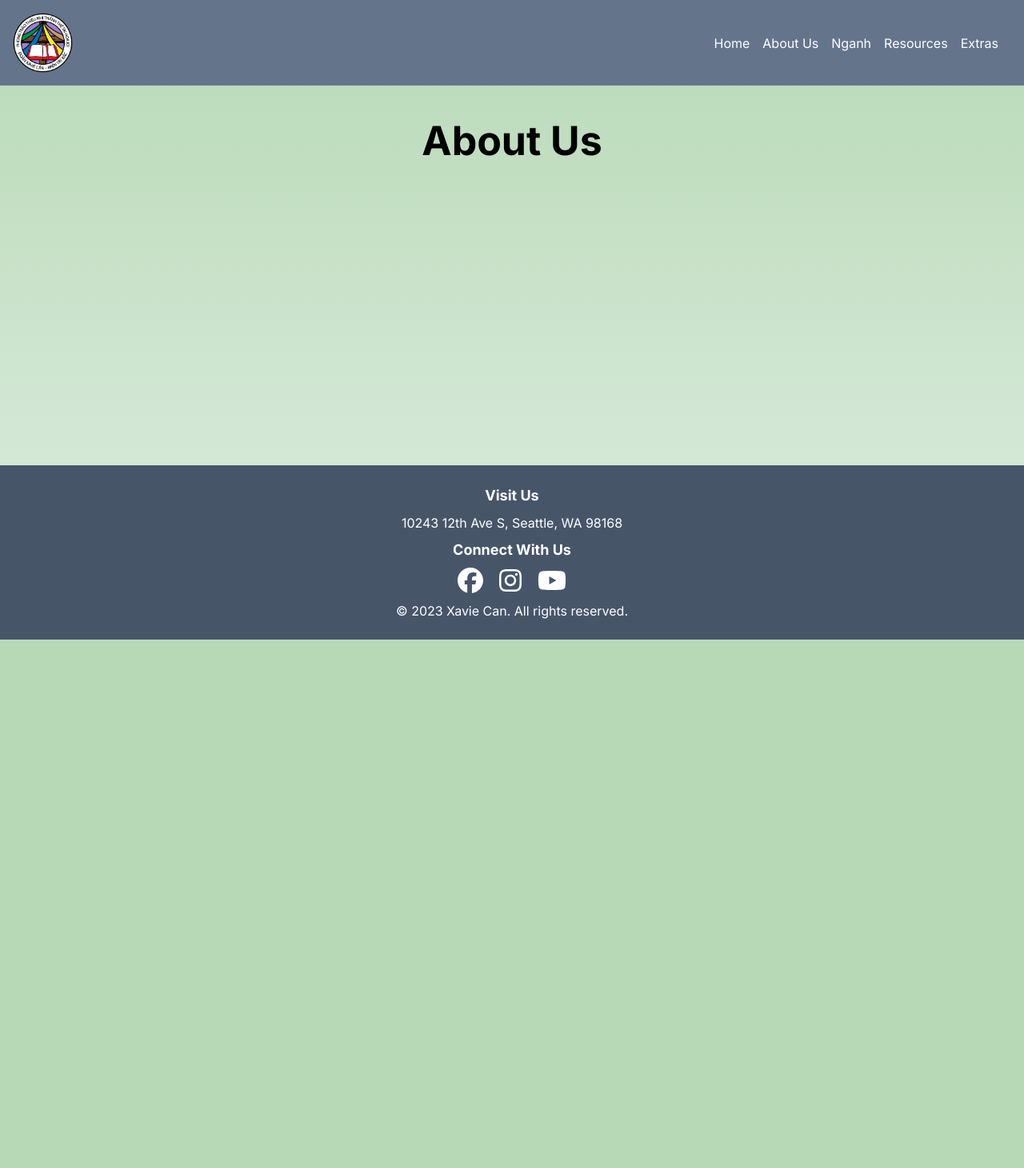
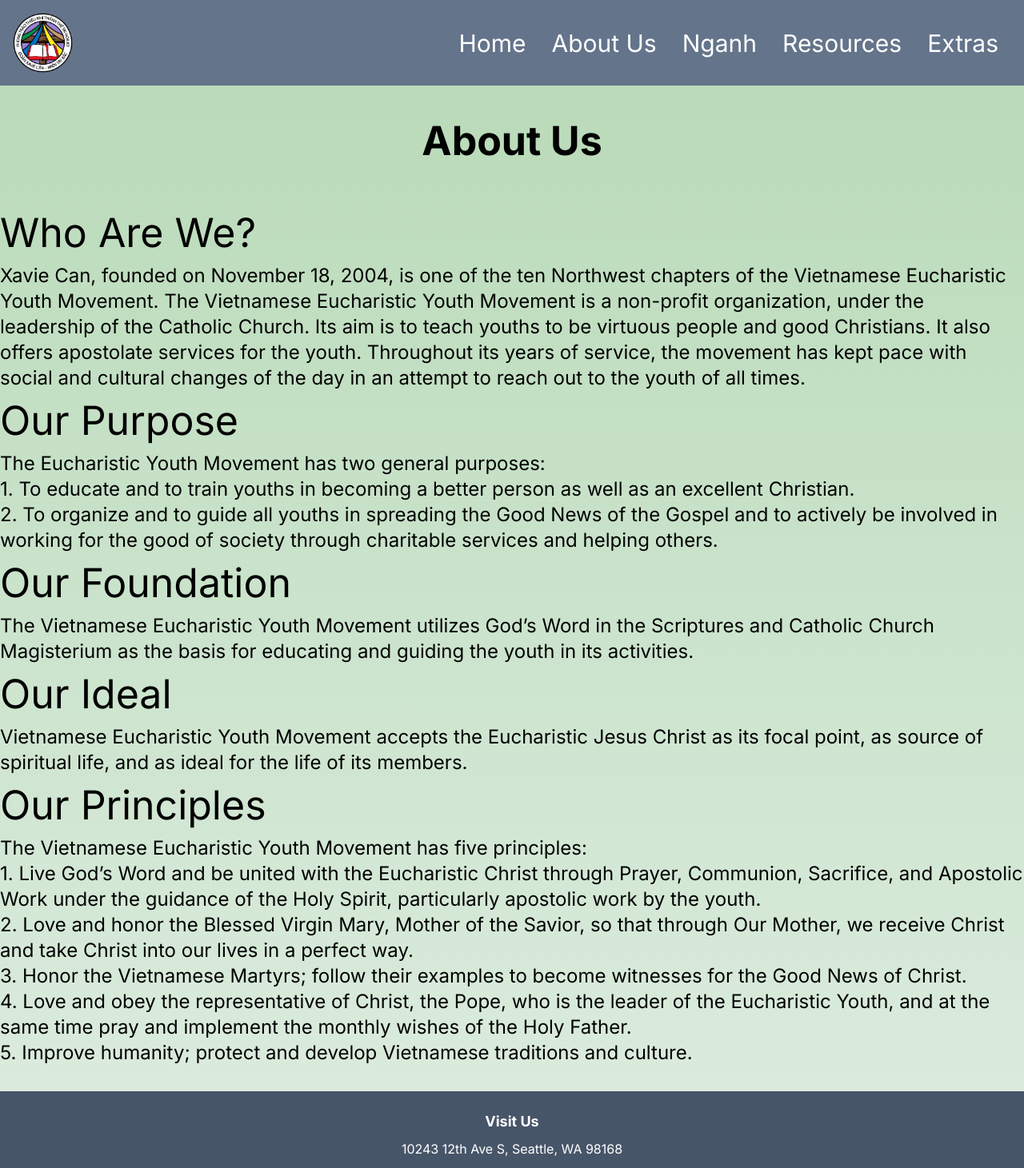
Before and after one commit to jknt27/xc-website, a Next.js app: page /about in a window 1280 px wide. Shown: the top 1461 px of the page at 80% size. Before the commit the page ends 800 px from the top, so only its background shows below. Built offline with nearby package versions, Linux system fonts and the light colour scheme.

Commit message:
Update NavBar and Pages

```diff
--- a/src/app/about/page.js
+++ b/src/app/about/page.js
@@ -2,6 +2,53 @@ export default function AboutPage() {
     return (
         <div className="flex flex-col items-center justify-center pt-8 pb-8 min-h-full">
             <h1 className='font-bold'>About Us</h1>
+            <div className="container pt-10">
+                <div className="">
+                    <h1>Who Are We?</h1>
+                    <p className="text-2xl">Xavie Can, founded on November 18, 2004, is one of the ten Northwest chapters of the Vietnamese Eucharistic Youth Movement. The Vietnamese Eucharistic Youth Movement is a non-profit organization, under the leadership of the Catholic Church. Its aim is to teach youths to be virtuous people and good Christians. It also offers apostolate services for the youth. Throughout its years of service, the movement has kept pace with social and cultural changes of the day in an attempt to reach out to the youth of all times.</p>
+                </div>
+                <div className="">
+                    <h1>Our Purpose</h1>
+                    <p className="text-2xl">The Eucharistic Youth Movement has two general purposes:</p>
+                    <ol>
+                        <li>
+                            <p className="text-2xl">1. To educate and to train youths in becoming a better person as well as an excellent Christian.</p>
+                        </li>
+                        <li>
+                            <p className="text-2xl">2. To organize and to guide all youths in spreading the Good News of the Gospel and to actively be involved in working for the good of society through charitable services and helping others.</p>
+                        </li>
+                    </ol>
+                </div>
+                <div className="">
+                    <h1>Our Foundation</h1>
+                    <p className="text-2xl">The Vietnamese Eucharistic Youth Movement utilizes God’s Word in the Scriptures and Catholic Church Magisterium as the basis for educating and guiding the youth in its activities.</p>
+                </div>
+                <div className="">
+                    <h1>Our Ideal</h1>
+                    <p className="text-2xl">Vietnamese Eucharistic Youth Movement accepts the Eucharistic Jesus Christ as its focal point, as source of spiritual life, and as ideal for the life of its members.</p>
+                </div>
+                <div className="">
+                    <h1>Our Principles</h1>
+                    <p className="text-2xl">The Vietnamese Eucharistic Youth Movement has five principles:</p>
+                    <ol>
+                        <li>
+                            <p className="text-2xl">1. Live God’s Word and be united with the Eucharistic Christ through Prayer, Communion, Sacrifice, and Apostolic Work under the guidance of the Holy Spirit, particularly apostolic work by the youth.</p>
+                        </li>
+                        <li>
+                            <p className="text-2xl">2. Love and honor the Blessed Virgin Mary, Mother of the Savior, so that through Our Mother, we receive Christ and take Christ into our lives in a perfect way.</p>
+                        </li>
+                        <li>
+                            <p className="text-2xl">3. Honor the Vietnamese Martyrs; follow their examples to become witnesses for the Good News of Christ.</p>
+                        </li>
+                        <li>
+                            <p className="text-2xl">4. Love and obey the representative of Christ, the Pope, who is the leader of the Eucharistic Youth, and at the same time pray and implement the monthly wishes of the Holy Father.</p>
+                        </li>
+                        <li>
+                            <p className="text-2xl">5. Improve humanity; protect and develop Vietnamese traditions and culture.</p>
+                        </li>
+                    </ol>
+                </div>
+            </div>
         </div>
     )
 }
--- a/src/app/globals.css
+++ b/src/app/globals.css
@@ -48,5 +48,11 @@ body {
 }
 
 .dropdown-menu {
-  z-index: 1000;
+  z-index: 100;
 }
+
+.highlight-text:hover {
+  /* font-weight: bold; */
+  text-decoration: underline;
+  transition: opacity 0.5s ease-in-out;
+}
--- a/src/app/nganh/hiep-si-truong-thanh/page.js
+++ b/src/app/nganh/hiep-si-truong-thanh/page.js
@@ -1,7 +1,7 @@
 import Image from 'next/image'
 import { basePath } from '../../../../next.config'
 
-export default function AuNhi() {
+export default function HiepSiTruongThanh() {
     return (
         <div className="flex flex-col items-center justify-center pt-8 pb-8 min-h-full">
             <h1 className='font-bold'>Hiệp Sĩ Trưởng Thành</h1>
@@ -10,7 +10,7 @@ export default function AuNhi() {
             <Image
                 className="relative dark:drop-shadow-[0_0_0.3rem_#ffffff70]"
                 src={`${basePath}/images/HSTT/HSTT-1.jpeg`}
-                alt="Xavie Can HS"
+                alt="Xavie Can HSTT"
                 width={1920}
                 height={1080}
                 priority
--- a/src/app/nganh/hiep-si/page.js
+++ b/src/app/nganh/hiep-si/page.js
@@ -1,7 +1,7 @@
 import Image from 'next/image'
 import { basePath } from '../../../../next.config'
 
-export default function AuNhi() {
+export default function HiepSi() {
     return (
         <div className="flex flex-col items-center justify-center pt-8 pb-8 min-h-full">
             <h1 className='font-bold'>Hiệp Sĩ</h1>
--- a/src/app/nganh/huynh-truong/page.js
+++ b/src/app/nganh/huynh-truong/page.js
@@ -1,7 +1,7 @@
 import Image from 'next/image'
 import { basePath } from '../../../../next.config'
 
-export default function AuNhi() {
+export default function HuynhTruong() {
     return (
         <div className="flex flex-col items-center justify-center pt-8 pb-8 min-h-full">
             <h1 className='font-bold'>Huynh Trưởng</h1>
--- a/src/app/nganh/nghia-si/page.js
+++ b/src/app/nganh/nghia-si/page.js
@@ -1,7 +1,7 @@
 import Image from 'next/image'
 import { basePath } from '../../../../next.config'
 
-export default function AuNhi() {
+export default function NghiaSi() {
     return (
         <div className="flex flex-col items-center justify-center pt-8 pb-8 min-h-full">
             <h1 className='font-bold'>Nghĩa Sĩ</h1>
--- a/src/app/nganh/thieu-nhi/page.js
+++ b/src/app/nganh/thieu-nhi/page.js
@@ -1,7 +1,7 @@
 import Image from 'next/image'
 import { basePath } from '../../../../next.config'
 
-export default function AuNhi() {
+export default function ThieuNhi() {
     return (
         <div className="flex flex-col items-center justify-center pt-8 pb-8 min-h-full">
             <h1 className='font-bold'>Thiếu Nhi</h1>
--- a/src/components/javascripts/footer.js
+++ b/src/components/javascripts/footer.js
@@ -13,7 +13,7 @@ export default function Footer() {
         <div className='mb-2'>
           <h3 className='text-lg font-bold mb-2'>Connect With Us</h3>
           <a href='https://www.facebook.com/Xaviecan'><FontAwesomeIcon icon={faFacebook} size="2x" /></a>
-          <a href='https://www.instagram.com/xaviecan' className='mr-5 ml-5'><FontAwesomeIcon icon={faInstagram} size="2x" /></a>
+          <a href='https://www.instagram.com/tnttxaviecan/' className='mr-5 ml-5'><FontAwesomeIcon icon={faInstagram} size="2x" /></a>
           <a href='http://www.youtube.com/@xaviecan'><FontAwesomeIcon icon={faYoutube} size="2x" /></a>
         </div>
         <p>&copy; 2023 Xavie Can. All rights reserved.</p>
--- a/src/components/javascripts/navigation.js
+++ b/src/components/javascripts/navigation.js
@@ -3,13 +3,31 @@ import Link from 'next/link';
 import { useState } from 'react';
 import Image from 'next/image';
 import { basePath } from '../../../next.config';
+import { FontAwesomeIcon } from '@fortawesome/react-fontawesome';
+import { faBars, faTimes } from '@fortawesome/free-solid-svg-icons';
 
 export default function NavBar(props) {
-    const [nganhDropdownStatus, setNganhDropdown] = useState(false);
+    const [isOpen, setIsOpen] = useState(false);
+    const [nganhOpen, setNganhOpen] = useState(false);
+    const [resourcesOpen, setResourcesOpen] = useState(false);
+    const [extrasOpen, setExtrasOpen] = useState(false);
 
-    const toggleNganhDropdown = () => {
-        setNganhDropdown(!nganhDropdownStatus);
+
+    const toggleNav = () => {
+        setIsOpen(!isOpen);
     };
+
+    const toggleNganh = () => {
+        setNganhOpen(!nganhOpen);
+    }
+
+    const toggleResources = () => {
+        setResourcesOpen(!resourcesOpen);
+    }
+
+    const toggleExtras = () => {
+        setExtrasOpen(!extrasOpen);
+    }
 
     return (
 <nav className='bg-slate-500 p-4'>
@@ -19,39 +37,43 @@ export default function NavBar(props) {
                 <Image src={`${basePath}/images/xclogo.png`} width={75} height={75} alt='Doan Xavie Can Logo' />
             </Link>
         </div>
-        <ul className='flex justify-end'>
-            <li className='mr-4 flex items-center hover:underline'>
+        <div className='z-10 flex justify-end text-white text-3xl'>
+            <button className='md:hidden' onClick={toggleNav}>
+                {isOpen ? <FontAwesomeIcon icon={faTimes} size="2x"></FontAwesomeIcon> : <FontAwesomeIcon icon={faBars} size="2x"></FontAwesomeIcon>}
+            </button>
+            <ul className={`md:flex ${isOpen ? 'flex-row bg-slate-600 z-10 block px-2 py-2 mt-14 absolute' : 'hidden'}`}>
+                <li className={'mx-4 flex items-center highlight-text'}>
                     <Link href='/' className='text-white'>Home</Link>
                 </li>
-            <li className='mr-4 flex items-center hover:underline'>
+                <li className={`mx-4 flex items-center highlight-text ${isOpen ? 'pt-3' : ''}`}>
                     <Link href={'/about'} className='text-white'>About Us</Link>
                 </li>
-            <li className='group relative hover:underline mr-4 flex items-center'>
-                <a className='text-white cursor-pointer'>Nganh</a>
-                <ul className="dropdown-menu hidden absolute left-1/2 transform -translate-x-1/2 top-full bg-gray-700 text-white group-hover:block">
-                    <li className='flex block px-4 py-2 whitespace-nowrap hover:underline'>
+                <li className={`group relative highlight-text mx-4 flex items-center ${isOpen ? 'pt-3' : ''}`}>
+                    <button className='text-white' onClick={toggleNganh}>Nganh</button>
+                    <ul className={`md:group-hover:block dropdown-menu cursor-pointer absolute left-1/2 transform -translate-x-1/2 top-full bg-gray-800 text-white px-2 ${nganhOpen ? '' : 'hidden'}`}>
+                        <li className='flex block px-4 py-3 whitespace-nowrap highlight-text'>
                             <Link href={'/nganh/au-nhi'}>Au Nhi</Link>
                         </li>
-                    <li className='flex block px-4 py-2 whitespace-nowrap hover:underline'>
+                        <li className='flex block px-4 py-3 whitespace-nowrap highlight-text'>
                             <Link href={'/nganh/thieu-nhi'}>Thieu Nhi</Link>
                         </li>
-                    <li className='flex block px-4 py-2 whitespace-nowrap hover:underline'>
+                        <li className='flex block px-4 py-3 whitespace-nowrap highlight-text'>
                             <Link href={'/nganh/nghia-si'}>Nghia Si</Link>
                         </li>
-                    <li className='flex block px-4 py-2 whitespace-nowrap hover:underline'>
+                        <li className='flex block px-4 py-3 whitespace-nowrap highlight-text'>
                             <Link href={'/nganh/hiep-si'}>Hiep Si</Link>
                         </li>
-                    <li className='flex block px-4 py-2 hover:underline'>
+                        <li className='flex block px-4 py-3 highlight-text'>
                             <Link href={'/nganh/hiep-si-truong-thanh'}>Hiep Si Truong Thanh</Link>
                         </li>
-                    <li className='flex block px-4 py-2 hover:underline'>
+                        <li className='flex block px-4 py-3 highlight-text'>
                             <Link href={'/nganh/huynh-truong'}>Huynh Truong</Link>
                         </li>
                     </ul>
                 </li>
-            <li className='group relative hover:underline mr-4 flex items-center'>
-                <a className='text-white cursor-pointer'>Resources</a>
-                <ul className="dropdown-menu hidden absolute left-1/2 transform -translate-x-1/2 top-full bg-gray-700 text-white group-hover:block">
+                <li className={`group relative highlight-text mx-4 flex items-center ${isOpen ? 'pt-3' : ''}`}>
+                    <button className='text-white cursor-pointer' onClick={toggleResources}>Resources</button>
+                    <ul className={`md:group-hover:block dropdown-menu cursor-pointer absolute left-1/2 transform -translate-x-1/2 top-full bg-gray-800 text-white ${resourcesOpen ? '' : 'hidden'}`}>
                         <li className='flex block px-4 py-2 whitespace-nowrap hover:underline'>
                             <Link href={'https://veym.net/'}>VEYM Website</Link>
                         </li>
@@ -60,9 +82,9 @@ export default function NavBar(props) {
                         </li> */}
                     </ul>
                 </li>
-            <li className='group relative hover:underline mr-4 flex items-center'>
-                <a className='text-white cursor-pointer'>Extras</a>
-                <ul className=" dropdown-menu hidden absolute left-1/2 transform -translate-x-1/2 top-full bg-gray-700 text-white group-hover:block">
+                <li className={`group relative highlight-text mx-4 flex items-center ${isOpen ? 'pt-3' : ''}`}>
+                    <button className='text-white cursor-pointer' onClick={toggleExtras}>Extras</button>
+                    <ul className={`md:group-hover:block dropdown-menu cursor-pointer absolute left-1/2 transform -translate-x-1/2 top-full bg-gray-800 text-white ${extrasOpen ? '' : 'hidden'}`}>
                         <li className='flex block px-4 py-2 whitespace-nowrap hover:underline'>
                             <Link href={'/extras/gallery'}>Gallery</Link>
                         </li>
@@ -73,6 +95,7 @@ export default function NavBar(props) {
                 </li>
             </ul>
         </div>
+    </div>
 </nav>
     )
 }
```
Also changed, not shown: src/app/extras/gallery/page.js (added, +57 -0 lines), src/app/page.js (+4 -4 lines), public/images/DTDP/dtdpcamp2023-1.jpeg (added), public/images/Doan/traidoan2023-1.jpg (added). Lines whose indentation alone changed are shown as unchanged.
